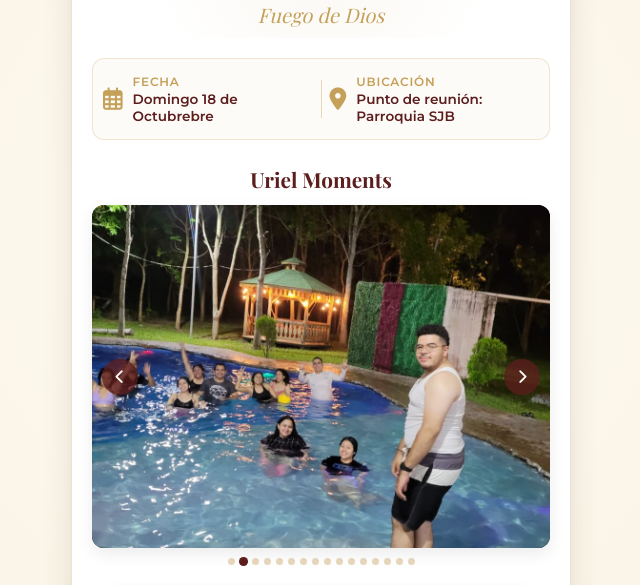
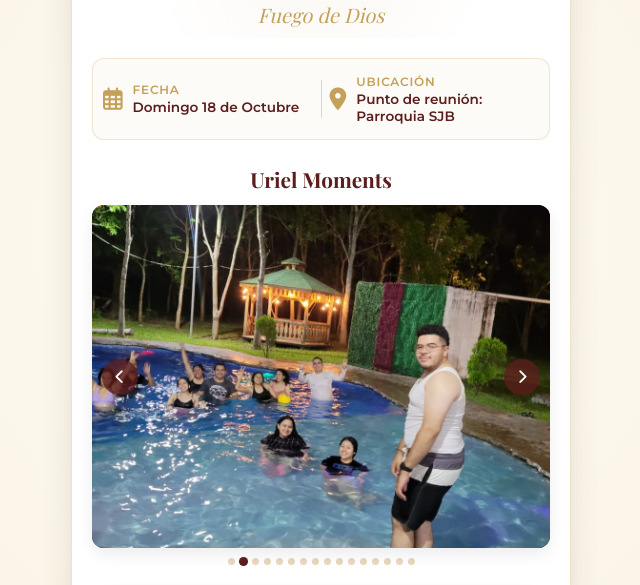
Before and after one commit to pricilaanatolia-design/aniversario-fuego-de-dios, a plain HTML site: page index.html in a window 1280 px wide. Shown: the part 229-814 px from the top of the page, without its empty margins (319-959 px from the left). Drawn offline with nearby package versions, Linux system fonts and the light colour scheme; a web font is replaced by a local one.

Commit message:
Update index.html

```diff
--- a/index.html
+++ b/index.html
@@ -34,7 +34,7 @@
                 <i class="fa-regular fa-calendar-days"></i>
                 <div>
                     <h3>Fecha</h3>
-                    <p>Domingo 18 de Octubrebre</p>
+                    <p>Domingo 18 de Octubre</p>
                 </div>
             </div>
             <div class="divider"></div>
```
